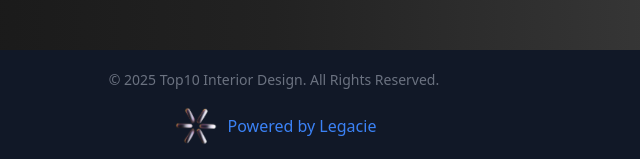
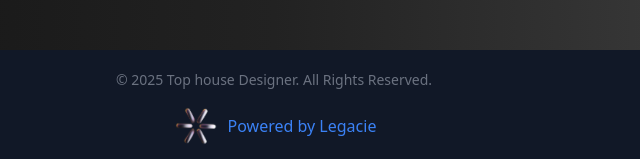
Before and after one commit to legacieweb/top10interiordesign, a website: page Tiles.html in a window 1280 px wide. Shown: the part 3554-3713 px from the top of the page, 366-1006 px from the left. Drawn offline with nearby package versions, Linux system fonts and the light colour scheme.

Commit message:
Initial commit

```diff
--- a/Tiles.html
+++ b/Tiles.html
@@ -271,7 +271,7 @@
   <div class="container mx-auto flex flex-col items-center px-6">
 
       <!-- Copyright -->
-      <p class="text-gray-500 text-sm mt-2">© 2025 Top10 Interior Design. All Rights Reserved.</p>
+      <p class="text-gray-500 text-sm mt-2">© 2025 Top house Designer. All Rights Reserved.</p>
 
       <!-- Powered by Legacie with Shaking Logo -->
       <div class="flex items-center space-x-2 mt-3">
```
